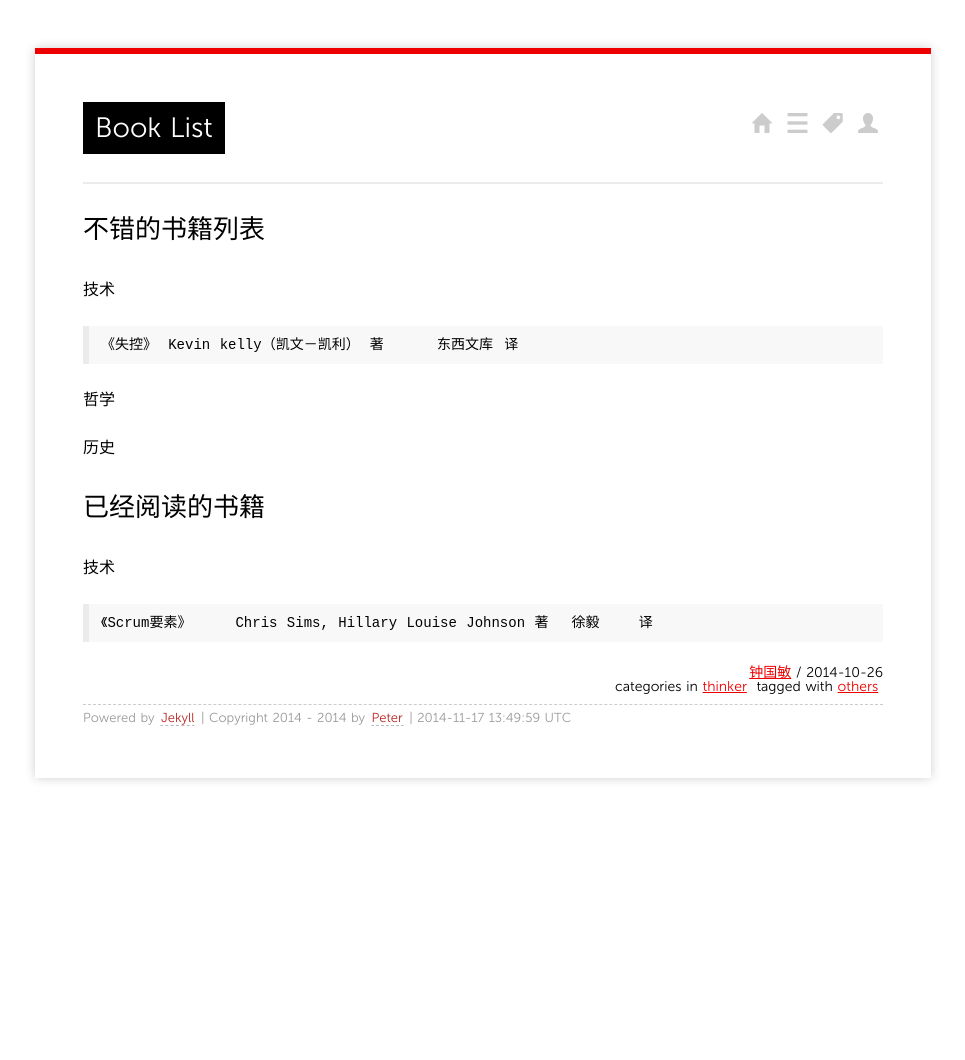
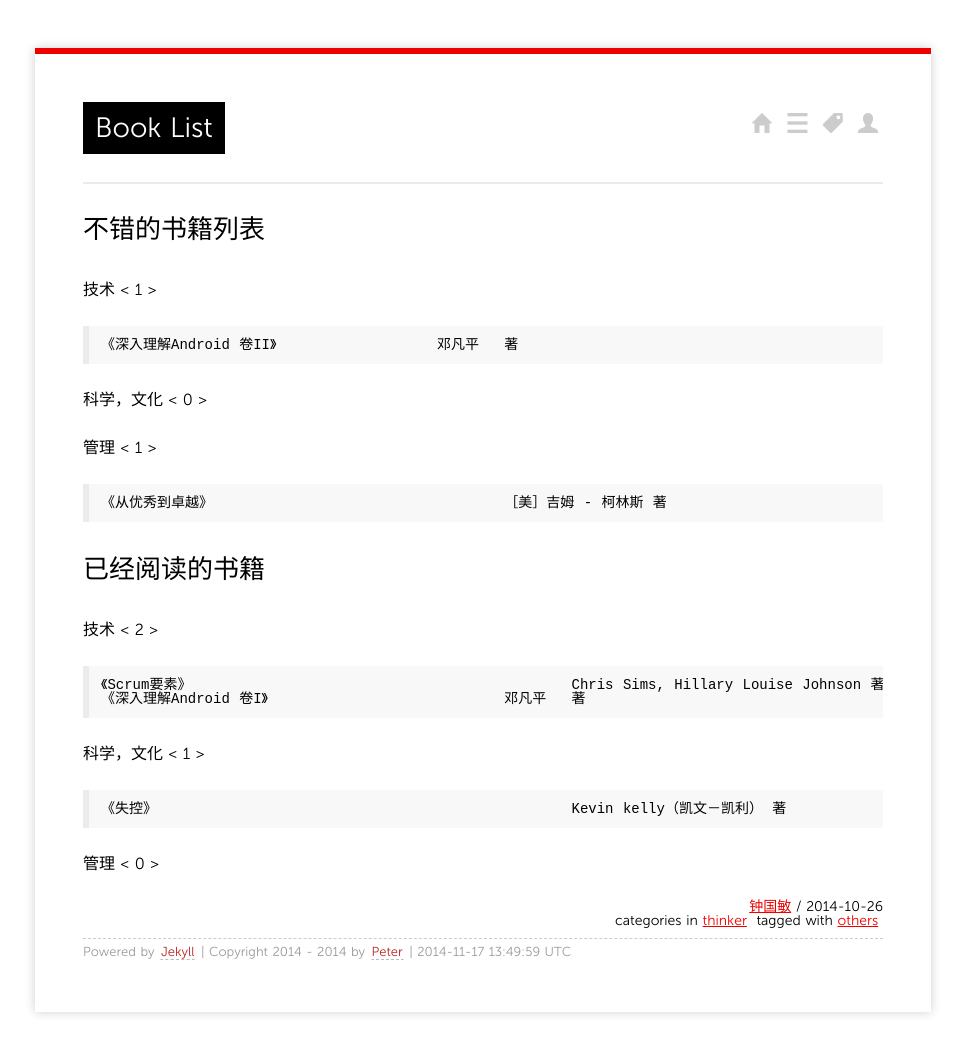
Before and after one commit to fengyr/blog, a Jekyll site: the page built from _posts/2014/2014-10-26-Books_List.md, in a window 1280 px wide. Shown: the whole page, without its empty margins (157-1122 px from the left). Built offline with Jekyll 4.4.1, drawn with Linux system fonts in a browser that asks for light colours; Markdown is read by kramdown in place of the engine named in the settings; before the commit the page ends 900 px from its top, so only the background shows below that.

Commit message:
Update 2014-10-26-Books_List.md

```diff
--- a/_posts/2014/2014-10-26-Books_List.md
+++ b/_posts/2014/2014-10-26-Books_List.md
@@ -10,19 +10,31 @@ tags:
 
 ##不错的书籍列表
 
-技术
+技术 < 1 >
 
-	《失控》	Kevin kelly（凯文－凯利）	著	东西文库	译
-
-哲学
+	《深入理解Android 卷II》			邓凡平	著															机械工业出版社
 
 
-历史
+科学，文化 < 0 >
+
+
+管理 < 1 >
+
+	《从优秀到卓越》					［美］吉姆 - 柯林斯 著						俞利军 译				中信出版社
 
 
 
 ##已经阅读的书籍
 
-技术
+技术 < 2 >
 
-	《Scrum要素》	Chris Sims, Hillary Louise Johnson 著	徐毅	译
+	《Scrum要素》						Chris Sims, Hillary Louise Johnson 著		徐毅 译					人民邮电出版社
+	《深入理解Android 卷I》				邓凡平	著															机械工业出版社
+
+
+科学，文化 < 1 >
+
+	《失控》							Kevin kelly（凯文－凯利） 著				东西文库 译				新星出版社
+
+
+管理 < 0 >
```
